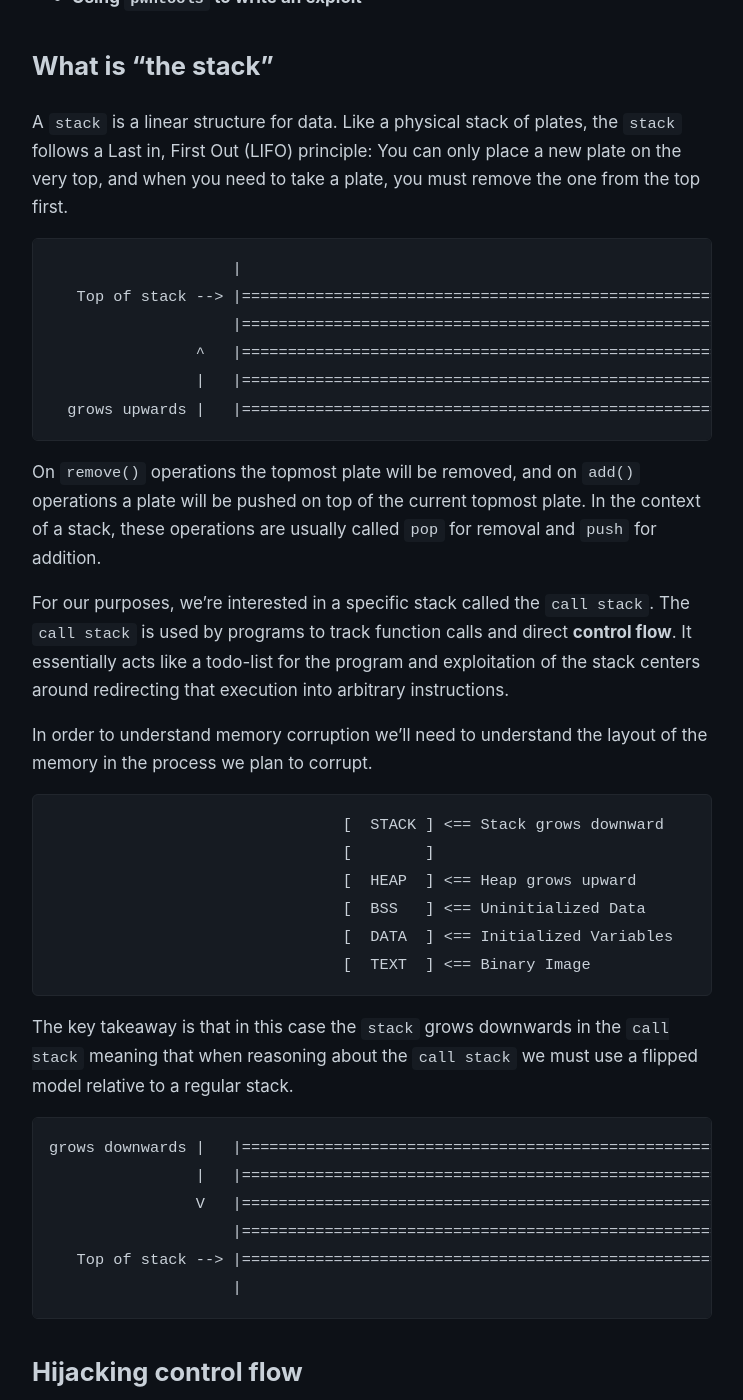
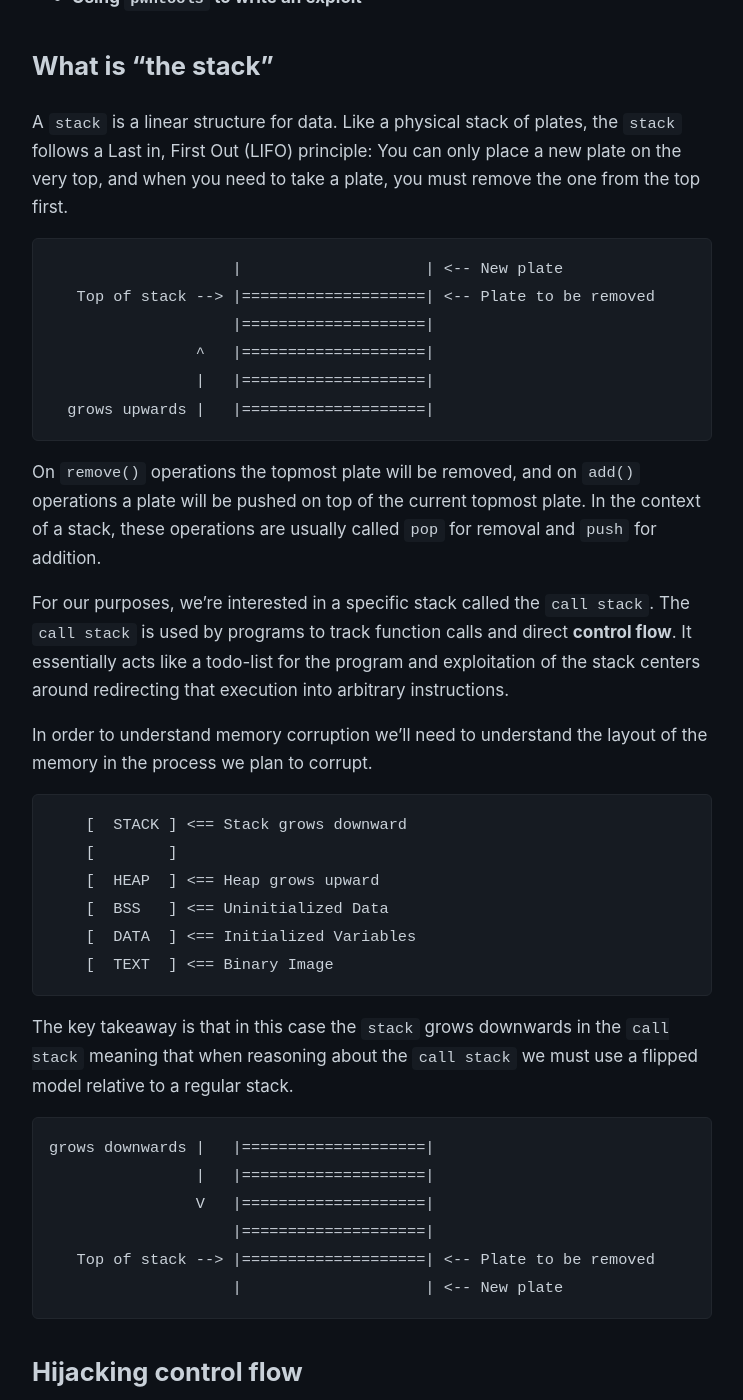
Before and after one commit to notpenguu/notpenguu.github.io, a Jekyll site: the page built from _posts/2026-07-09-phoenix-stack-five-x64.md, in a window 1280 px wide and 1400 px high, scrolled down 681 px. Shown: the whole window, without its empty margins (268-1011 px from the left). Built offline with Jekyll 4.4.1, drawn with Linux system fonts in a browser that asks for light colours; some of the changed text lies outside the part shown.

````diff
--- a/_posts/2026-07-09-phoenix-stack-five-x64.md
+++ b/_posts/2026-07-09-phoenix-stack-five-x64.md
@@ -24,12 +24,12 @@ What will this article cover:
 A `stack` is a linear structure for data. Like a physical stack of plates, the `stack` follows a Last in, First Out (LIFO) principle: You can only place a new plate on the very top, and when you need to take a plate, you must remove the one from the top first.
 
 ```
-                    |                                                      | <-- New plate
-   Top of stack --> |======================================================| <-- Plate to be removed
-                    |======================================================|
-                ^   |======================================================|
-                |   |======================================================|
-  grows upwards |   |======================================================|
+                    |                    | <-- New plate
+   Top of stack --> |====================| <-- Plate to be removed
+                    |====================|
+                ^   |====================|
+                |   |====================|
+  grows upwards |   |====================|
 ```
 
 On `remove()` operations the topmost plate will be removed, and on `add()` operations a plate will be pushed on top of the current topmost plate. In the context of a stack, these operations are usually called `pop` for removal and `push` for addition.
@@ -39,23 +39,23 @@ For our purposes, we're interested in a specific stack called the `call stack`.
 In order to understand memory corruption we'll need to understand the layout of the memory in the process we plan to corrupt.
 
 ```
-                                [  STACK ] <== Stack grows downward
-                                [        ]
-                                [  HEAP  ] <== Heap grows upward
-                                [  BSS   ] <== Uninitialized Data
-                                [  DATA  ] <== Initialized Variables
-                                [  TEXT  ] <== Binary Image
+    [  STACK ] <== Stack grows downward
+    [        ]
+    [  HEAP  ] <== Heap grows upward
+    [  BSS   ] <== Uninitialized Data
+    [  DATA  ] <== Initialized Variables
+    [  TEXT  ] <== Binary Image
 ```
 
 The key takeaway is that in this case the `stack` grows downwards in the `call stack` meaning that when reasoning about the `call stack` we must use a flipped model relative to a regular stack.
 
 ```
-grows downwards |   |======================================================|
-                |   |======================================================|
-                V   |======================================================|
-                    |======================================================|
-   Top of stack --> |======================================================| <-- Plate to be removed
-                    |                                                      | <-- New plate
+grows downwards |   |====================|
+                |   |====================|
+                V   |====================|
+                    |====================|
+   Top of stack --> |====================| <-- Plate to be removed
+                    |                    | <-- New plate
 ```
 
 ## **Hijacking control flow**
@@ -67,17 +67,17 @@ In order to hijack control flow we'll need to understand two things: **A)** How
 When a function is called, the operating system creates a stack frame containing the function arguments, local variables for the function to use and crucially an address in memory for the function to return to after completion called the `return address`. Normally, the `return address` specifies the memory address directly after the call to the child function from the parent function but by corrupting this value, the attacker can hijack control flow.
 
 ```
-                                PARENT          ┏━━>    CHILD
-                                CALL CHILD    ━━┛       DO SOMETHING
-                                NOP       <===========  RETURN
+    PARENT          ┏━━>    CHILD
+    CALL CHILD    ━━┛       DO SOMETHING
+    NOP       <===========  RETURN
 ```
 
 A  function call looks something like this. The parent function calls the child function which does something and then follows the `return address` back to the parent function.
 
 ```
-                                PARENT          ┏━━>    CHILD
-                                CALL CHILD    ━━┛       DO SOMETHING
-                                NOP                     RETURN        =========>  Corrupted Address
+    PARENT          ┏━━>    CHILD
+    CALL CHILD    ━━┛       DO SOMETHING
+    NOP                     RETURN        =========>  Corrupted Address
 ```
 
 However, if the `return address` is corrupted then when the child function attempts to return control flow to the parent function control flow is actually redirected to the address dictated by the corrupted `return address`.
@@ -87,22 +87,22 @@ However, if the `return address` is corrupted then when the child function attem
 The base of the `call stack` is managed by a register called `RBP`. Registers essentially act like variables and the `RBP` register is used to keep track of the base of the `call stack`. The top of the `call stack` is managed by a register called `RSP`. The diagram below illustrates this point a little more clearly.
 
 ```
-                    |======================================================| <-- RBP
-                    |======================================================|
-                    |======================================================|
-                    |======================================================|
-                    |======================================================| <-- RSP
-                    |                                                      | <-- New plate
+            |====================| <-- RBP
+            |====================|
+            |====================|
+            |====================|
+            |====================| <-- RSP
+            |                    | <-- New plate
 ```
 
 The important thing to know about the `call stack` layout is that the contents of the stack are what we can influence and directly above the `RBP` pointer is the `return address`.
 
 ```
-                    |======================================================| < RBP+8 Return Address
-                    |======================================================| < RBP
-                    |======================================================| < RBP-8 Local Variable
-                    |======================================================| < RBP-16 Local Variable
-                    |======================================================| < RBP-24 Local Variable
+            |====================| < RBP+8 Return Address
+            |====================| < RBP
+            |====================| < RBP-8 Local Variable
+            |====================| < RBP-16 Local Variable
+            |====================| < RBP-24 Local Variable
 ```
 
 ## **Introducing The Challenge**
````
